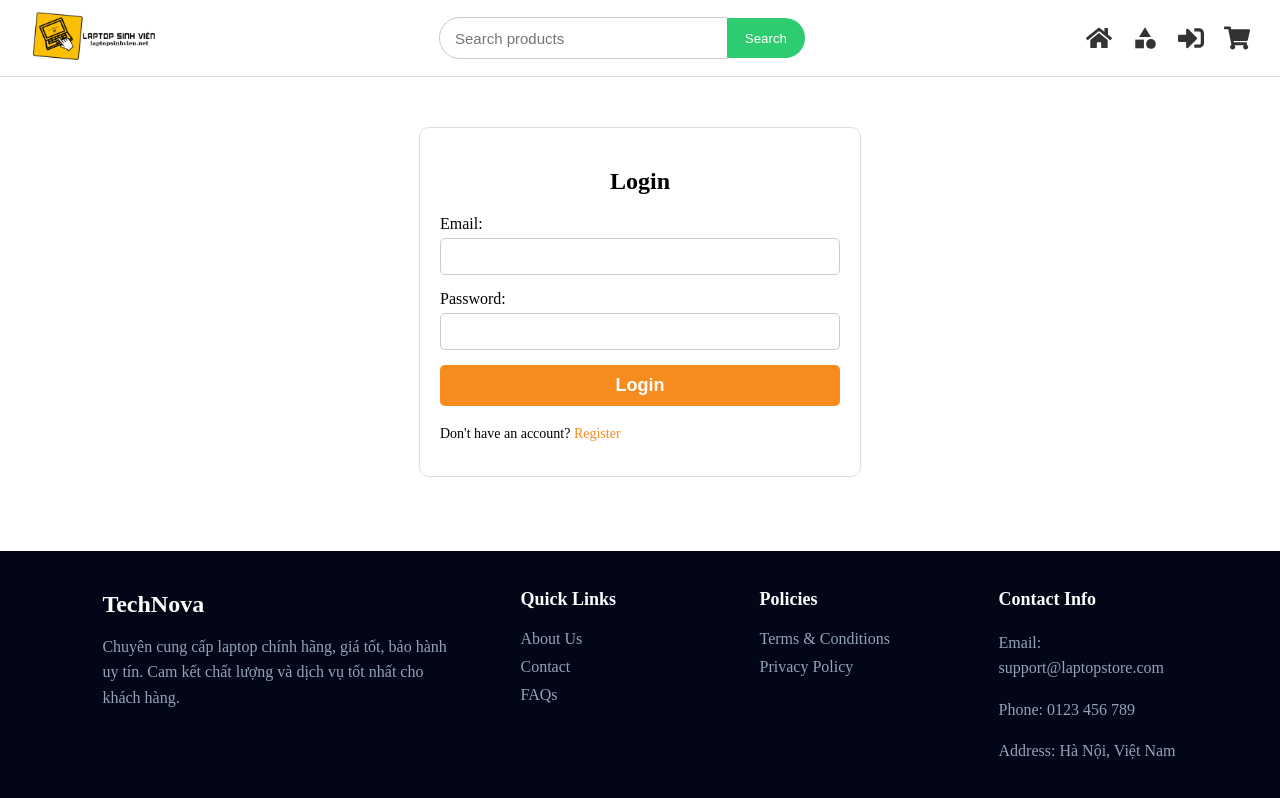
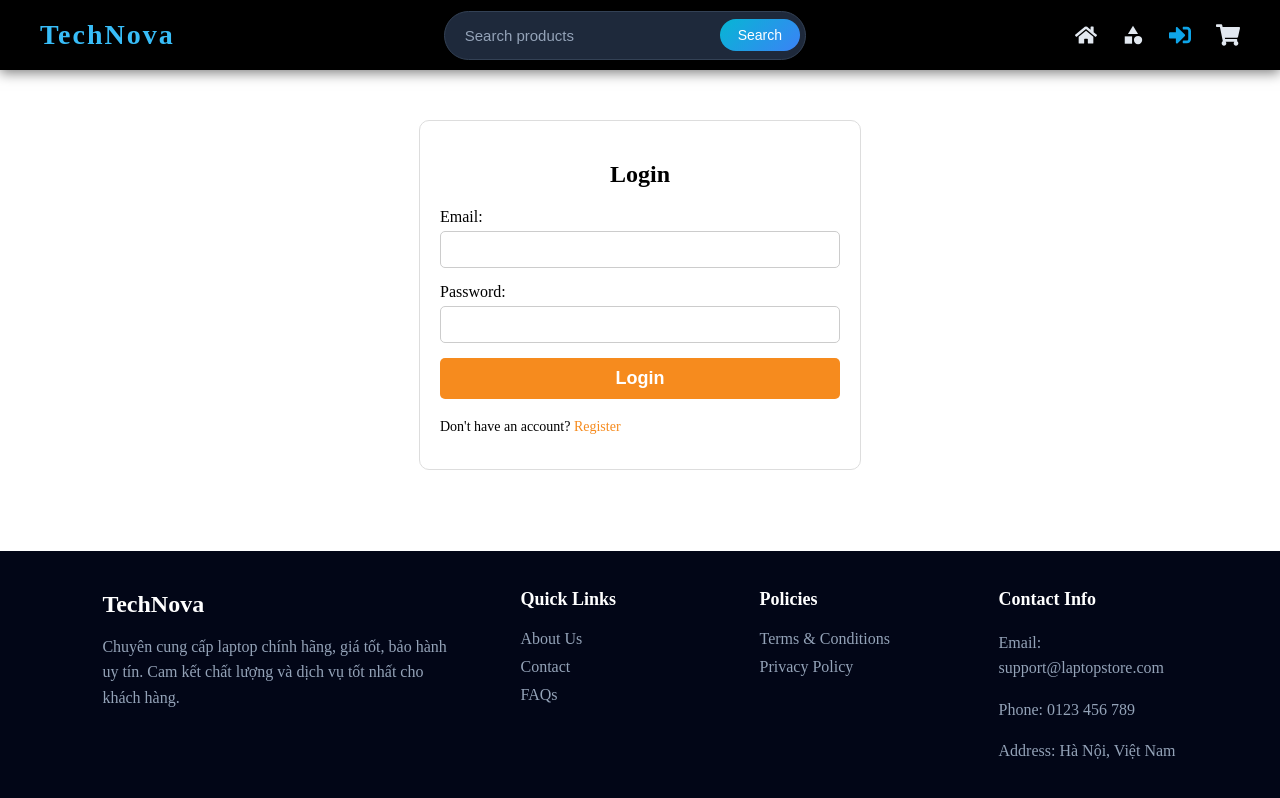
Before and after one commit to kyanhh04/Ecommerce-Springboot-React, a React (Create React App) app in the folder frontend/: page /login in a window 1280 px wide. Built offline with nearby package versions, Linux system fonts and the light colour scheme.

Commit message:
update FE

```diff
--- a/frontend/src/component/common/Navbar.jsx
+++ b/frontend/src/component/common/Navbar.jsx
@@ -2,7 +2,6 @@ import React, { useState } from "react";
 import "../../style/navbar.css";
 import { NavLink, useNavigate } from "react-router-dom";
 import ApiService from "../../service/ApiService";
-import logo from "../../asset/logo.png";
 
 import { FaHome, FaUser, FaShoppingCart, FaSignOutAlt, FaSignInAlt } from "react-icons/fa";
 import { MdCategory } from "react-icons/md";
@@ -18,13 +17,38 @@ const Navbar = () => {
 
     const handleSearchChange = (e) => {
         setSearchValue(e.target.value);
-    }
+    };
 
-    const handleSearchSubmit = (e) => {
+    const handleSearchSubmit = async (e) => {
         e.preventDefault();
-        navigate(`/?search=${searchValue}`);
+
+        if (!searchValue.trim()) return;
+
+        try {
+
+            const response = await ApiService.searchProducts(searchValue);
+            const products = response.productList || [];
+
+            if (products.length > 0) {
+
+                const categoryId = products[0].category?.id || products[0].categoryId;
+
+                navigate(`/category/${categoryId}?search=${searchValue}`);
+
+            } else {
+
+                alert("Không tìm thấy sản phẩm");
+
+            }
+
+        } catch (error) {
+
+            console.log("Search error:", error);
+
+        }
+
         setSearchValue("");
-    }
+    };
 
     const handleLogout = () => {
         const confirm = window.confirm("Are you sure you want to logout?");
@@ -34,14 +58,14 @@ const Navbar = () => {
                 navigate("/login");
             }, 500);
         }
-    }
+    };
 
     return (
         <nav className="navbar">
 
             <div className="navbar-brand">
                 <NavLink to="/">
-                    <img src={logo} alt="Laptop Mart" />
+                    <span>TechNova</span>
                 </NavLink>
             </div>
 
--- a/frontend/src/component/pages/CategoryProductsPage.jsx
+++ b/frontend/src/component/pages/CategoryProductsPage.jsx
@@ -1,51 +1,104 @@
 import React, { useState, useEffect } from "react";
-import { useParams } from "react-router-dom";
+import { useParams, useLocation } from "react-router-dom";
 import ApiService from "../../service/ApiService";
 import ProductList from "../common/ProductList";
 import Pagination from "../common/Pagination";
-import '../../style/home.css'
-
+import '../../style/home.css';
 
 const CategoryProductsPage = () => {
 
     const { categoryId } = useParams();
+    const location = useLocation();
+
     const [products, setProducts] = useState([]);
     const [currentPage, setCurrentPage] = useState(1);
     const [totalPages, setTotalPages] = useState(0);
     const [error, setError] = useState(null);
+
     const itemsPerPage = 8;
 
+    const queryParams = new URLSearchParams(location.search);
+    const searchItem = queryParams.get("search");
+
+    useEffect(() => {
+        setCurrentPage(1);
+    }, [categoryId, searchItem]);
 
     useEffect(() => {
         fetchProducts();
-    }, [categoryId, currentPage]);
+    }, [categoryId, currentPage, searchItem]);
 
     const fetchProducts = async () => {
+
         try {
 
-            const response = await ApiService.getAllProductsByCategoryId(categoryId);
-            const allProducts = response.productList || [];
+            let allProducts = [];
+
+            if (searchItem) {
+
+                const response = await ApiService.searchProducts(searchItem);
+                const filtered = response.productList || [];
+
+                allProducts = filtered.filter(
+                    (p) => (p.category?.id || p.categoryId) == categoryId
+                );
+
+            } else {
+
+                const response = await ApiService.getAllProductsByCategoryId(categoryId);
+                allProducts = response.productList || [];
+
+            }
+
             setTotalPages(Math.ceil(allProducts.length / itemsPerPage));
-            setProducts(allProducts.slice((currentPage - 1) * itemsPerPage, currentPage * itemsPerPage));
+
+            setProducts(
+                allProducts.slice(
+                    (currentPage - 1) * itemsPerPage,
+                    currentPage * itemsPerPage
+                )
+            );
+
         } catch (error) {
-            setError(error.response?.data?.message || error.message || 'unable to fetch products by categoty id')
+
+            setError(
+                error.response?.data?.message ||
+                error.message ||
+                "Unable to fetch products"
+            );
+
         }
-    }
 
+    };
 
-    return(
+    return (
+
         <div className="home">
+
             {error ? (
+
                 <p className="error-message">{error}</p>
-            ):(
+
+            ) : (
+
                 <div>
-                    <ProductList products={products}/>
-                    <Pagination  currentPage={currentPage}
-                    totalPages={totalPages}
-                    onPageChange={(page)=> setCurrentPage(page)}/>
+
+                    <ProductList products={products} />
+
+                    <Pagination
+                        currentPage={currentPage}
+                        totalPages={totalPages}
+                        onPageChange={(page) => setCurrentPage(page)}
+                    />
+
                 </div>
+
             )}
+
         </div>
-    )
-}
+
+    );
+
+};
+
 export default CategoryProductsPage;
--- a/frontend/src/style/navbar.css
+++ b/frontend/src/style/navbar.css
@@ -1,68 +1,144 @@
+
+
 .navbar{
     position: sticky;
     top: 0;
+
+    height: 70px;
+    background: black;
+    display: flex;
+    align-items: center;
+    justify-content: space-between;
+    padding: 0 40px;
+    box-shadow: 0 3px 12px rgba(0,0,0,0.5);
     z-index: 1000;
-
-    display:flex;
-    align-items:center;
-    justify-content:space-between;
-
-    padding:12px 30px;
-    background:white;
-    border-bottom:1px solid #ddd;
 }
 
-.navbar-brand img{
-    height:48px;
+/* LOGO */
+
+.navbar-brand{
+    display: flex;
+    align-items: center;
+    color: white;
+    font-size: 22px;
+    font-weight: 600;
+    text-decoration: none;
+}
+.navbar-brand a{
+    text-decoration: none;
 }
 
+.navbar-brand span{
+    color: #38bdf8;
+    font-size: 28px;
+    font-weight: 700;
+    letter-spacing: 2px;
+    transition: 0.3s;
+}
+
+.navbar-brand span:hover{
+    color: #0ea5e9;
+}
+.navbar-brand img{
+    height: 45px;
+    cursor: pointer;
+    transition: 0.3s;
+}
+
+.navbar-brand img:hover{
+    transform: scale(1.05);
+}
+
+/* SEARCH BAR */
+
 .navbar-search{
-    display:flex;
-    align-items:center;
-    width:30%;
+    display: flex;
+    align-items: center;
+    background: #1e293b;
+    border-radius: 30px;
+    padding: 5px;
+    border: 1px solid #334155;
 }
 
 .navbar-search input{
-    width:100%;
-    height:40px;
-    padding:0 15px;
-    border:1px solid #ccc;
-    border-right:none;
-    border-radius:25px 0 0 25px;
-    outline:none;
-    font-size:15px;
+    border: none;
+    outline: none;
+    padding: 10px 15px;
+    background: transparent;
+    color: white;
+    font-size: 15px;
+    width: 240px;
+}
+
+.navbar-search input::placeholder{
+    color: #94a3b8;
 }
 
 .navbar-search button{
-    height:40px;
-    padding:0 18px;
-    border:none;
-    background:#2ecc71;
-    color:white;
-    border-radius:0 25px 25px 0;
-    cursor:pointer;
+    border: none;
+    padding: 8px 18px;
+    background: linear-gradient(135deg,#06b6d4,#3b82f6);
+    color: white;
+    border-radius: 20px;
+    cursor: pointer;
+    font-size: 14px;
+    transition: 0.3s;
 }
 
 .navbar-search button:hover{
-    background:#27ae60;
+    transform: scale(1.05);
+    box-shadow: 0 0 10px rgba(59,130,246,0.6);
 }
 
+/* ICON LINKS */
+
 .navbar-link{
-    display:flex;
-    align-items:center;
-    gap:20px;
+    display: flex;
+    align-items: center;
+    gap: 25px;
 }
 
 .navbar-link a{
-    font-size:26px;
-    color:#333;
-    text-decoration:none;
-    transition:0.25s;
-    display:flex;
-    align-items:center;
+    color: #e2e8f0;
+    font-size: 22px;
+    display: flex;
+    align-items: center;
+    justify-content: center;
+    text-decoration: none;
+    transition: 0.25s;
 }
 
 .navbar-link a:hover{
-    color:#2ecc71;
-    transform:scale(1.15);
+    color: #38bdf8;
+    transform: translateY(-2px);
 }
+
+/* ACTIVE PAGE */
+
+.navbar-link a.active{
+    color: #0ea5e9;
+}
+
+/* CART ICON */
+
+.navbar-link a[title="Cart"]{
+    font-size: 24px;
+}
+
+/* MOBILE */
+
+@media(max-width:900px){
+
+    .navbar{
+        padding: 0 20px;
+    }
+
+    .navbar-search input{
+        width: 160px;
+    }
+
+    .navbar-link{
+        gap: 15px;
+    }
+
+}
--- a/frontend/src/style/securePayment.css
+++ b/frontend/src/style/securePayment.css
@@ -282,21 +282,8 @@
   font-weight: 600;
 }
 
-.product-list {
-  margin-bottom: 20px;
-}
 
-.product-item {
-  display: flex;
-  gap: 15px;
-  padding: 15px 0;
-  border-bottom: 1px solid #ecf0f1;
-  width: 100%;
-}
 
-.product-item:last-child {
-  border-bottom: none;
-}
 
 /* Payment Page Specific Styles */
 .payment-product-list {
@@ -338,51 +325,9 @@
   box-sizing: border-box;
 }
 
-.product-image {
-  width: 80px;
-  height: 80px;
-  object-fit: cover;
-  border-radius: 10px;
-  background: #f8f9fa;
-  border: 2px solid #ecf0f1;
-  flex-shrink: 0;
-}
 
-.product-info {
-  flex: 1;
-  display: flex;
-  flex-direction: column;
-  justify-content: center;
-  gap: 5px;
-  min-width: 0;
-}
 
-.product-info h4 {
-  font-size: 15px;
-  color: #2c3e50;
-  margin: 0;
-  font-weight: 600;
-  line-height: 1.4;
-  overflow: hidden;
-  text-overflow: ellipsis;
-  display: -webkit-box;
-  -webkit-line-clamp: 2;
-  -webkit-box-orient: vertical;
-}
 
-.product-info p {
-  font-size: 13px;
-  color: #95a5a6;
-  margin: 0;
-}
-
-.product-price {
-  font-size: 17px;
-  color: #e74c3c;
-  font-weight: 700;
-  white-space: nowrap;
-  flex-shrink: 0;
-}
 
 .summary-details {
   background: #f8f9fa;
```
